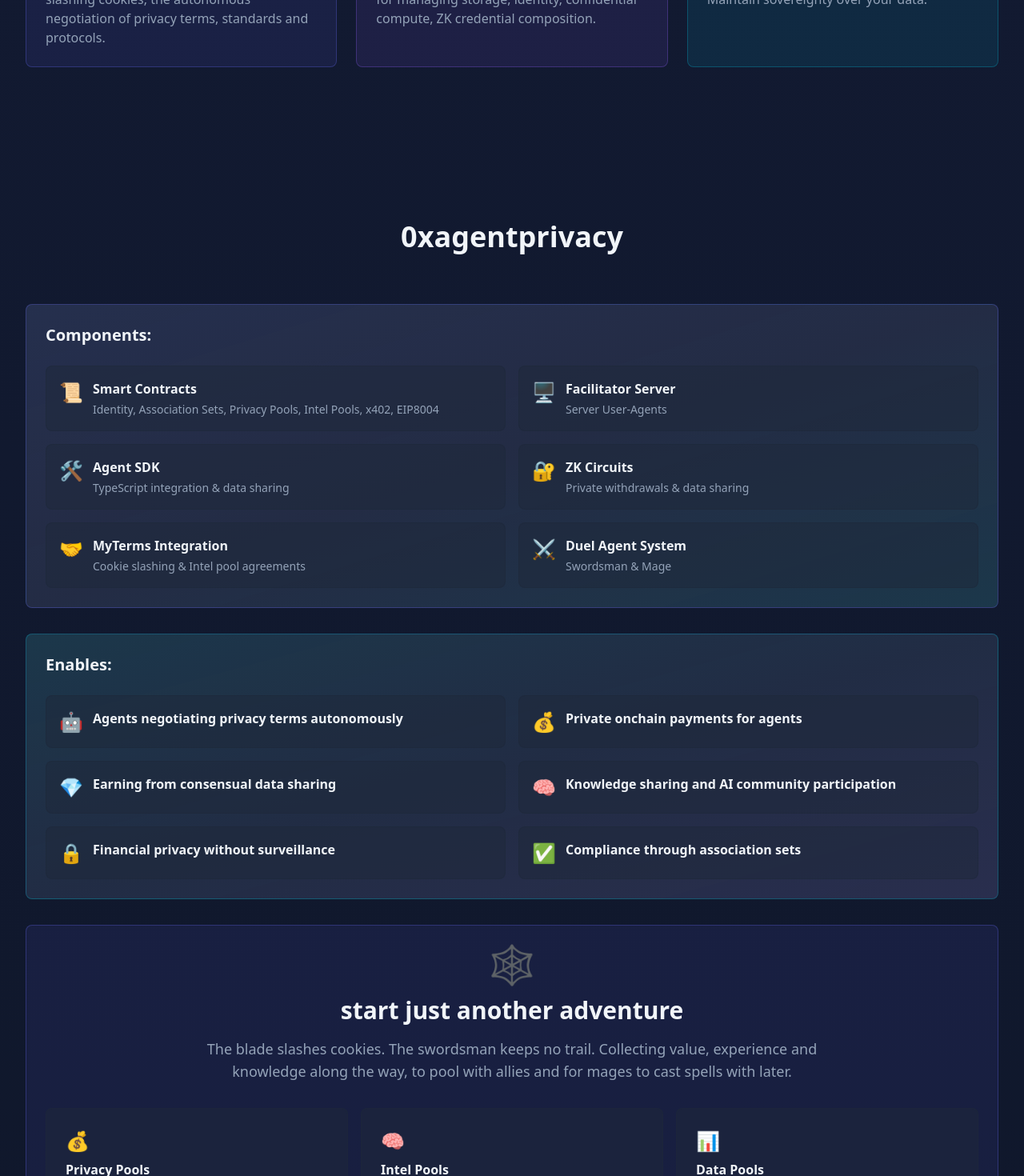
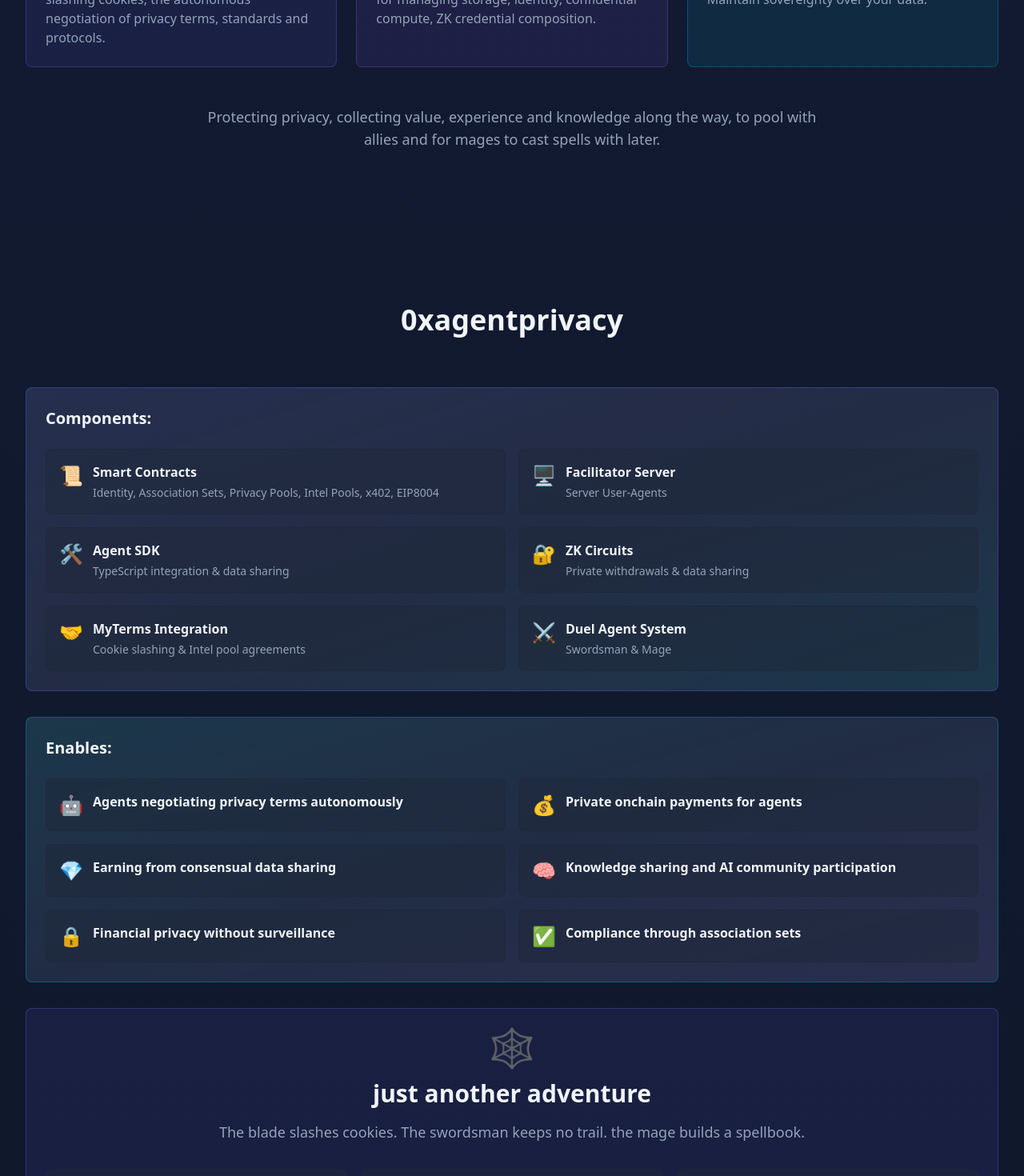
Before and after one commit to mitchuski/agentprivacy-zypher, a Next.js app: page / in a window 1280 px wide. Shown: the part 1040-2510 px from the top of the page at 80% size. Built offline with nearby package versions, Linux system fonts and the light colour scheme.

Commit message:
Update landing page: add statement below feature boxes, update adventure section text, change CTA to 'join us?'

```diff
--- a/src/app/page.tsx
+++ b/src/app/page.tsx
@@ -141,7 +141,7 @@ export default function LandingPage() {
         </div>
       </section>
 
-      {/* Features Section */}
+      {/* features Section */}
       <section id="features" className="py-24 px-4 sm:px-6 lg:px-8">
         <div className="max-w-7xl mx-auto">
           <motion.div
@@ -200,6 +200,18 @@ export default function LandingPage() {
               </p>
             </motion.div>
           </div>
+
+          <motion.div
+            initial={{ opacity: 0, y: 20 }}
+            whileInView={{ opacity: 1, y: 0 }}
+            viewport={{ once: true }}
+            transition={{ duration: 0.6, delay: 0.4 }}
+            className="text-center mt-12"
+          >
+            <p className="text-lg text-text-muted max-w-3xl mx-auto">
+              Protecting privacy, collecting value, experience and knowledge along the way, to pool with allies and for mages to cast spells with later.
+            </p>
+          </motion.div>
         </div>
       </section>
 
@@ -331,9 +343,9 @@ export default function LandingPage() {
             >
               <div className="text-center mb-8">
                 <div className="text-5xl mb-4">🕸️</div>
-                <h2 className="text-3xl font-bold text-text mb-4">start just another adventure</h2>
+                <h2 className="text-3xl font-bold text-text mb-4">just another adventure</h2>
                 <p className="text-lg text-text-muted max-w-3xl mx-auto">
-                The blade slashes cookies. The swordsman keeps no trail. Collecting value, experience and knowledge along the way, to pool with allies and for mages to cast spells with later.
+                The blade slashes cookies. The swordsman keeps no trail. the mage builds a spellbook.
                 </p>
               </div>
 
@@ -376,7 +388,7 @@ export default function LandingPage() {
             className="card bg-gradient-to-r from-primary/20 to-secondary/20 border-primary/30 text-center"
           >
             <h2 className="text-3xl font-bold text-text mb-4">
-              Ready to Get Started?
+            join us?
             </h2>
             <div className="mb-8">
               <p className="text-text-muted mb-4 text-lg">
```
